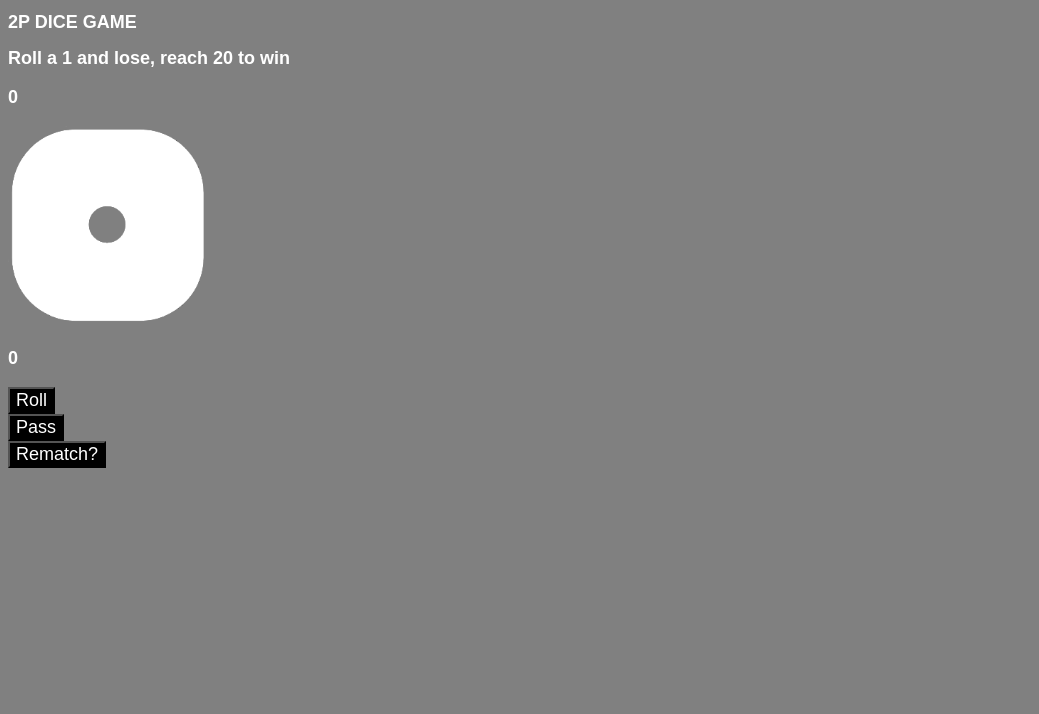
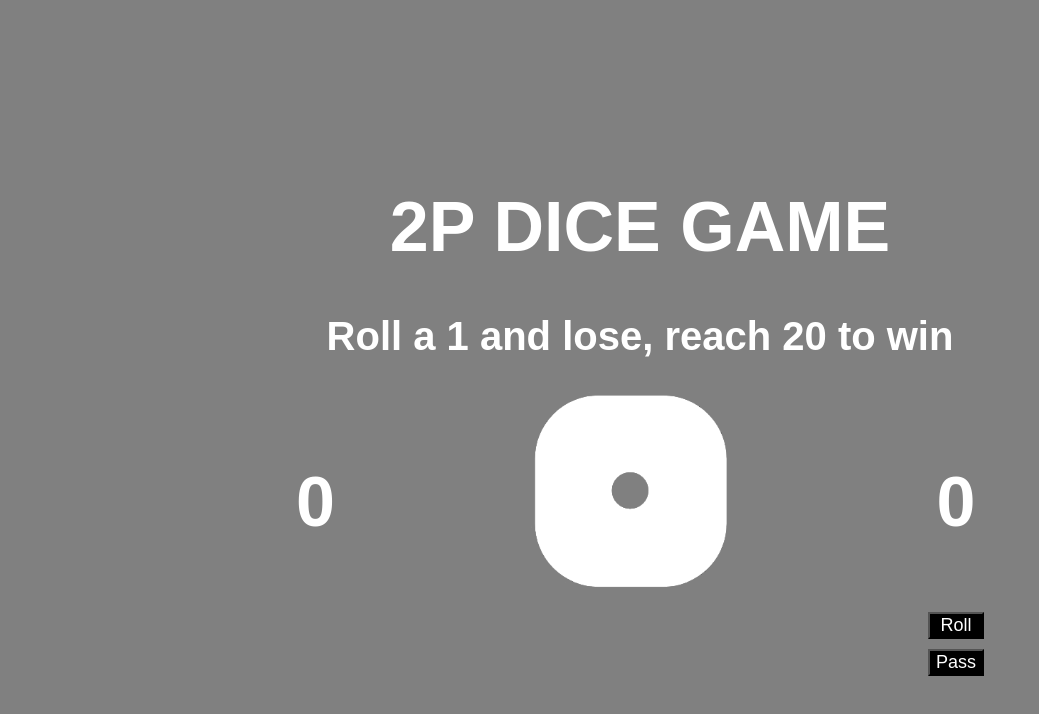
Before and after one commit to Arician/week3dicegame, a plain HTML site: page 2p.html in a window 1280 px wide. Both pictures are taken after a click on the button "Pass". Shown: the whole page, without its empty margins (0-1039 px from the left). Drawn offline with Linux system fonts and the light colour scheme.

Commit message:
mp basic styling

```diff
--- a/2p.html
+++ b/2p.html
@@ -6,27 +6,27 @@
     <title>Document</title>
 </head>
 <body>
-    <div class="2pContents">
+    <div class="page">
         <header>
-            <h1 id="2pTitle">2P DICE GAME</h1>
-            <h2 id="2pSubTitle">Roll a 1 and lose, reach 20 to win</h2>
+            <h1 id="mpTitle">2P DICE GAME</h1>
+            <h2 id="mpSubTitle">Roll a 1 and lose, reach 20 to win</h2>
         </header>
-        <div class="2pHero">
-            <div class="p1Hero">
-                <h3 id="1pScorecard">0</h3>
-                <button id="p1Roll">Roll</button>
-                <button id="p1Pass">Pass</button>
+        <div class="mpHero">
+            <div class="Hero">
+                <h3 id="opScorecard" class="mpscorecard">0</h3>
+                <button id="poRoll" class="rollBtn">Roll</button>
+                <button id="poPass">Pass</button>
             </div>
-            <div class="2pdicebox">
+            <div class="tpdicebox">
                 <img src="images/1.png" alt="dice roll" id="dice">
             </div>
-            <div class="p2Hero">
-                <h3 id="2pScorecard">0</h3>
-                <button id="p2Roll">Roll</button>
-                <button id="p2Pass">Pass</button</>
+            <div class="Hero">
+                <h3 id="tpScorecard"  class="mpscorecard">0</h3>
+                <button id="ptRoll" class="rollBtn">Roll</button>
+                <button id="ptPass">Pass</button</>
             </div>
         </div>
-        <button id="2pRestart">Rematch?</button>
+        <button id="restart">Rematch?</button>
     </div>
     <script src="shared.js"></script>
     <script src="app2.js"></script>
--- a/app2.js
+++ b/app2.js
@@ -1,13 +1,13 @@
 // 2p game
-const tpTitle=document.getElementById("2pTitle")
-const subTitle=document.getElementById("2pSubTitle")
-let opScorecard=document.getElementById("1pScorecard")
-const opRoll=document.getElementById("p1Roll")
-const opPass=document.getElementById("p1Pass")
-const tpScorecard=document.getElementById("2pScorecard")
-const tpRoll=document.getElementById("p2Roll")
-const tpPass=document.getElementById("p2Pass")
-const restart=document.getElementById("2pRestart")
+const tpTitle=document.getElementById("mpTitle")
+const subTitle=document.getElementById("mpSubTitle")
+let opScorecard=document.getElementById("opScorecard")
+const opRoll=document.getElementById("poRoll")
+const opPass=document.getElementById("poPass")
+const tpScorecard=document.getElementById("tpScorecard")
+const tpRoll=document.getElementById("ptRoll")
+const tpPass=document.getElementById("ptPass")
+const restart=document.getElementById("restart")
 const button=document.querySelectorAll("button")
 
 // functions
@@ -71,7 +71,8 @@ tpPass.addEventListener("click",() => {
     unremove(opPass)
 })
 restart.addEventListener("click",() => {
-    button.forEach(unremove)
+    unremove(opRoll)
+    unremove(opPass)
     remove(restart)
     tpTitle.textContent="2P DICE GAME"
     subTitle.textContent="Roll a 1 and lose, reach 20 to win"
--- a/style.css
+++ b/style.css
@@ -3,6 +3,7 @@
     color: white;
     font-family: Arial, Helvetica, sans-serif;
     font-size: 18px;
+    text-align: center;
 }
 * a{
     text-decoration: none;
@@ -36,3 +37,25 @@ a:hover{
 /* sp */
 #restart {display: none}
 #scorecard{font-size: 70px;}
+
+/* mp */
+#mpTitle{font-size: 70px;}
+#mpSubTitle{font-size:40px}
+.mpHero{
+    display: flex;
+    flex-direction: row;
+    width: 70%;
+    justify-content: space-around;
+}
+.Hero{
+    display: flex;
+    flex-direction:column;
+}
+.mpscorecard{
+    font-size: 70px;
+}
+.rollBtn{
+    margin-bottom: 10px;
+}
+#ptRoll{display:none}
+#ptPass{display:none}
```
